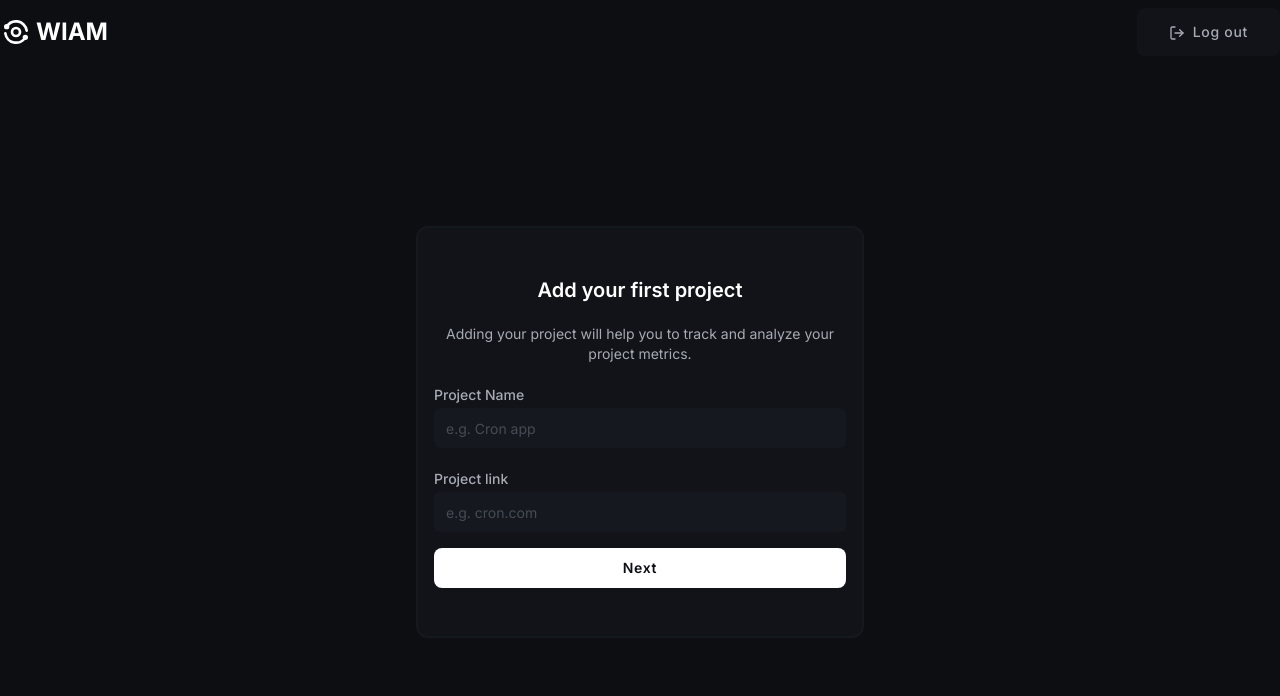
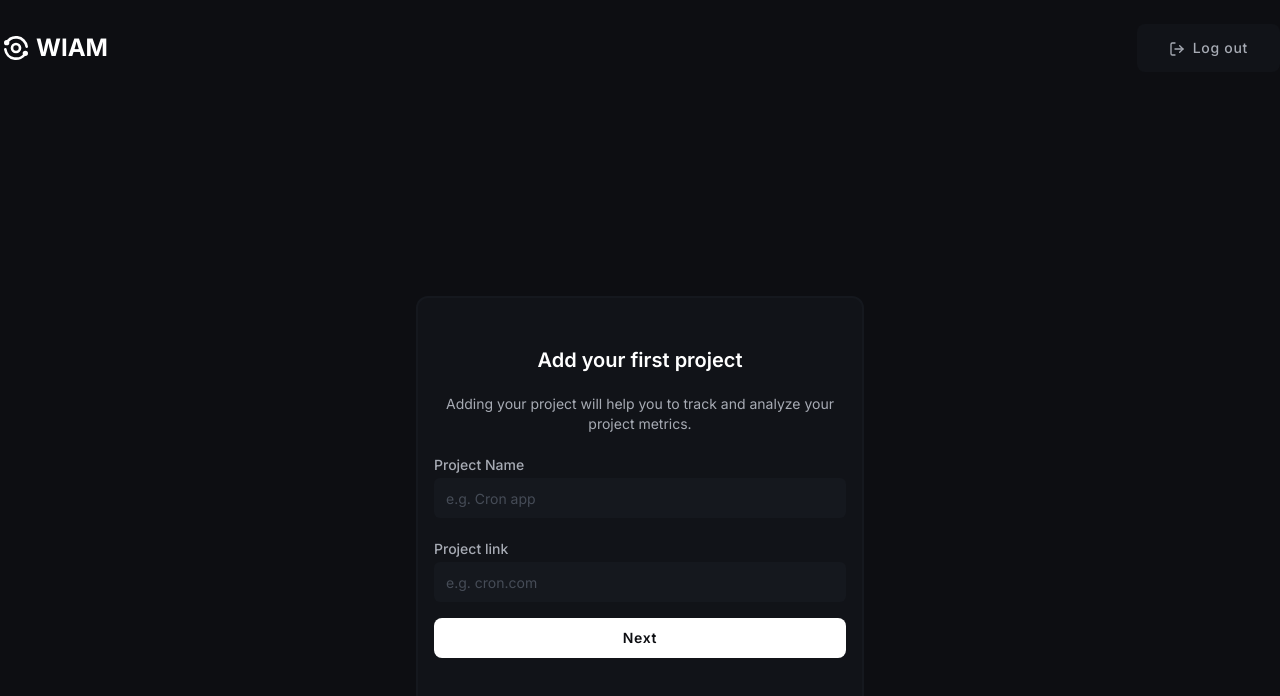
Before and after one commit to glitch-afk/WIAM, a Next.js app: page /register/first-project in a window 1280 px wide. Shown: the top 696 px of the page. Built offline with nearby package versions, Linux system fonts and the light colour scheme.

Commit message:
chore: layouts updated

```diff
--- a/src/layouts/_default.tsx
+++ b/src/layouts/_default.tsx
@@ -29,7 +29,7 @@ const DefaultLayout = ({
         <title>WIAM</title>
       </Head>
       <div className="w-full px-[1.5rem] xl:px-0 xl:container md:mx-auto max-w-8xl">
-        <header className="grid grid-cols-3 w-full h-[8vh] items-center">
+        <header className="grid grid-cols-3 w-full my-6 items-center">
           <div className="col-start-1 col-span-1">
             <Logo />
           </div>
--- a/src/pages/login.tsx
+++ b/src/pages/login.tsx
@@ -15,7 +15,7 @@ const LoginPage: NextPageWithLayout = () => {
       <Head>
         <title>WIAM - Login</title>
       </Head>
-      <header className="grid grid-cols-3 w-full h-[8vh] items-center">
+      <header className="grid grid-cols-3 w-full my-6 items-center">
         <div className="col-start-1 col-span-1">
           <Logo />
         </div>
@@ -29,7 +29,7 @@ const LoginPage: NextPageWithLayout = () => {
           </Button>
         </Link>
       </header>
-      <main className="flex items-center justify-center h-[92vh]">
+      <main className="flex justify-center mt-48 lg:mt-52 xl:mt-56 2xl:mt-64">
         <UserAuthForm cardTitle="Log in to your account">
           <p className="mt-8 text-center text-sm text-brand-100 underline underline-offset-2">
             Forgot Password?
--- a/src/pages/register/first-project.tsx
+++ b/src/pages/register/first-project.tsx
@@ -14,7 +14,7 @@ const AddProject = () => {
       <Head>
         <title>WIAM - AddProject</title>
       </Head>
-      <header className="grid grid-cols-3 w-full h-[8vh] items-center">
+      <header className="grid grid-cols-3 w-full my-6 items-center">
         <div className="col-start-1 col-span-1">
           <Logo />
         </div>
@@ -25,7 +25,7 @@ const AddProject = () => {
           </Button>
         </div>
       </header>
-      <main className="flex items-center justify-center h-[92vh]">
+      <main className="flex justify-center mt-48 lg:mt-52 xl:mt-56 2xl:mt-64">
         <div className="w-full max-w-md rounded-xl border-2 border-brand-500 bg-brand-600 px-4 py-12">
           <h2 className="mb-5 text-center text-xl font-semibold">
             Add your first project
--- a/src/pages/register/index.tsx
+++ b/src/pages/register/index.tsx
@@ -16,7 +16,7 @@ const RegisterPage = () => {
       <Head>
         <title>WIAM - Register</title>
       </Head>
-      <header className="grid grid-cols-3 w-full h-[8vh] items-center">
+      <header className="grid grid-cols-3 w-full my-6 items-center">
         <div className="col-start-1 col-span-1">
           <Logo />
         </div>
@@ -30,7 +30,7 @@ const RegisterPage = () => {
           </Button>
         </Link>
       </header>
-      <main className="flex items-center justify-center h-[92vh]">
+      <main className="flex justify-center mt-48 lg:mt-52 xl:mt-56 2xl:mt-64">
         <UserAuthForm cardTitle="Create your Account">
           <p className="mt-8 text-center text-sm text-brand-100">
             You acknowledge that you read, and agree to our&nbsp;
```
